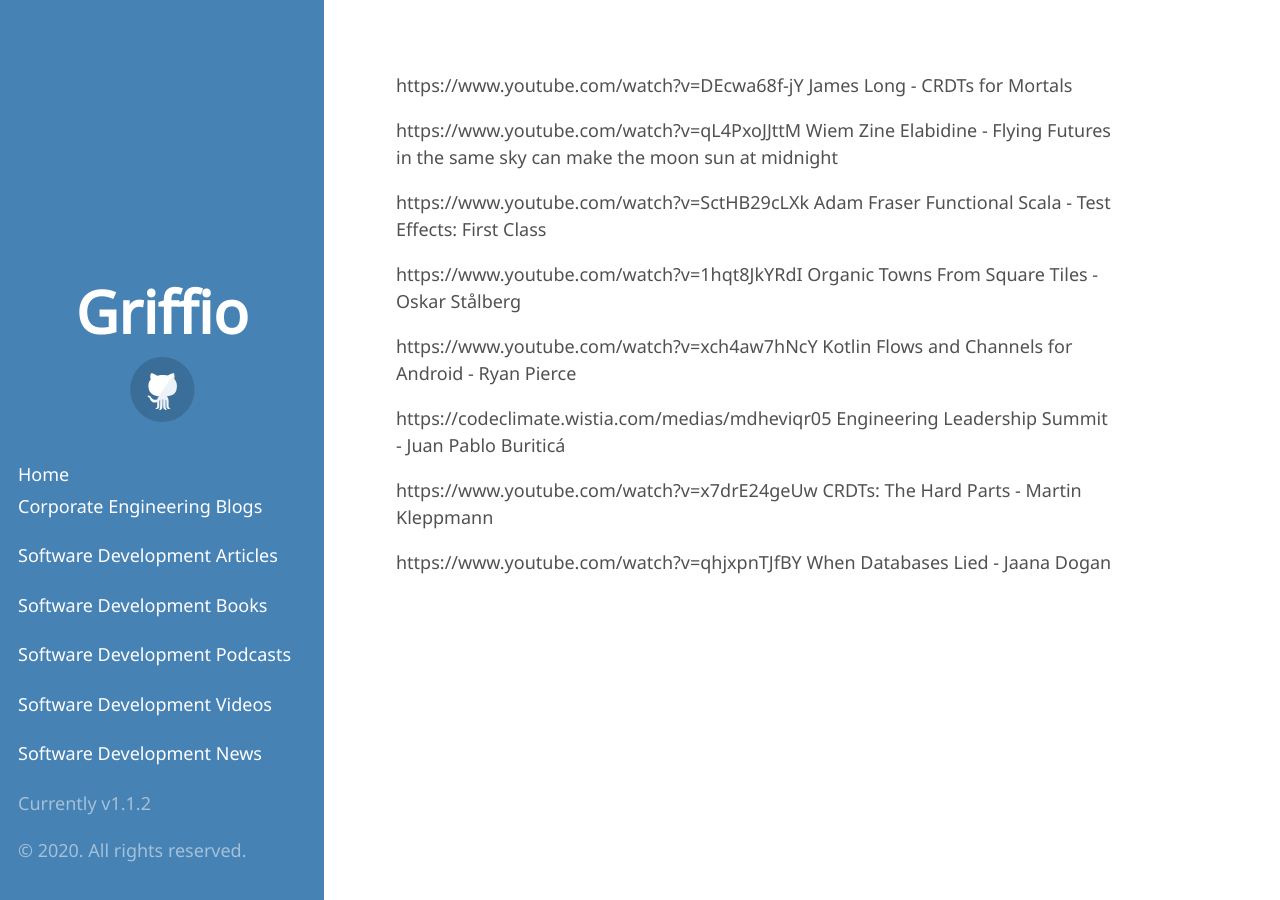
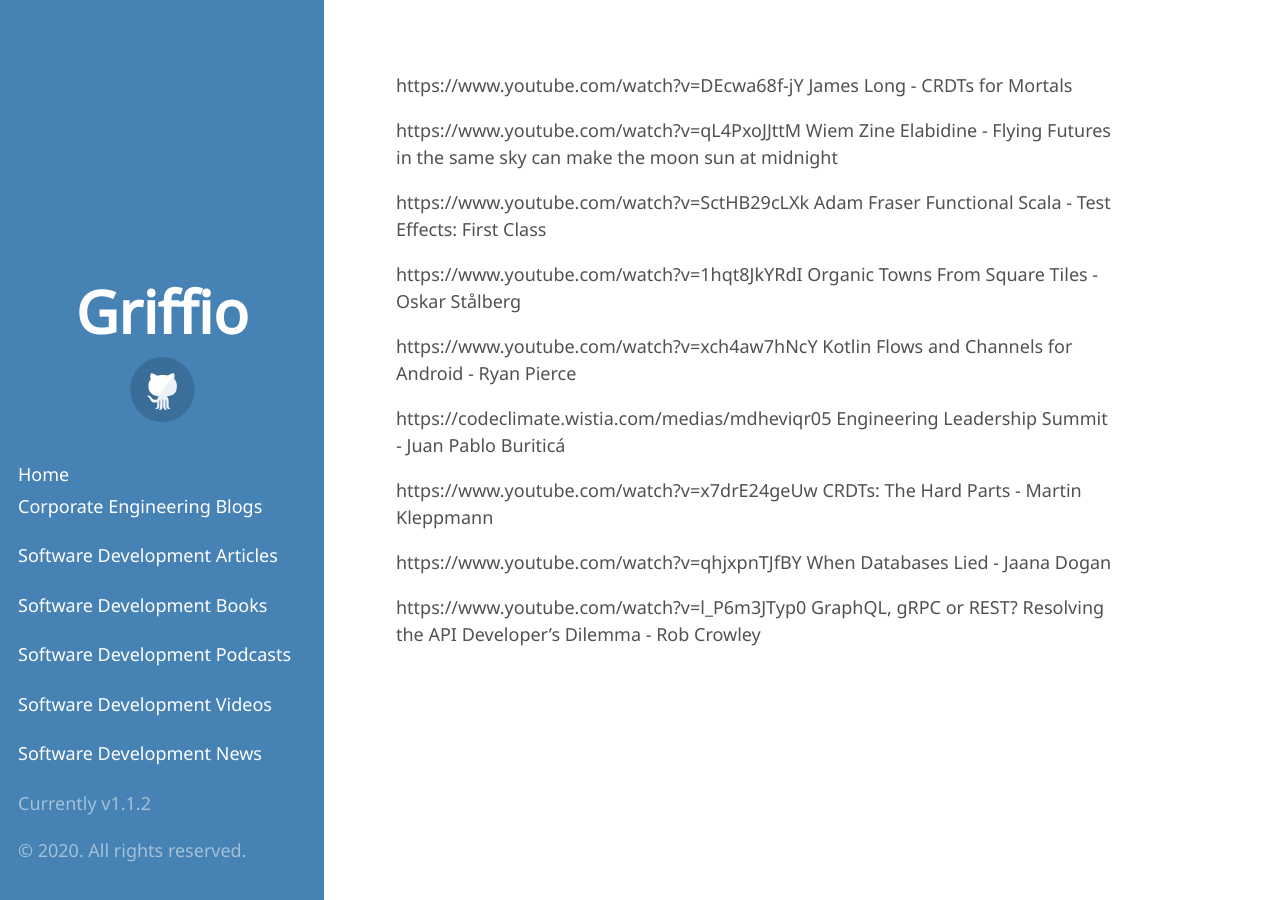
Before and after one commit to griffio/griffio.github.io, a Jekyll site: the page built from tech_talks_highlighted_2020.md, in a window 1280 px wide. Built offline with Jekyll 4.4.1, drawn with Linux system fonts in a browser that asks for light colours; some web fonts are replaced; our own code applies the rules of GitHub Pages for plain Markdown files.

Commit message:
Update tech_talks_highlighted_2020.md

```diff
--- a/tech_talks_highlighted_2020.md
+++ b/tech_talks_highlighted_2020.md
@@ -13,3 +13,5 @@
 https://www.youtube.com/watch?v=x7drE24geUw CRDTs: The Hard Parts - Martin Kleppmann
 
 https://www.youtube.com/watch?v=qhjxpnTJfBY When Databases Lied - Jaana Dogan
+
+https://www.youtube.com/watch?v=l_P6m3JTyp0 GraphQL, gRPC or REST? Resolving the API Developer's Dilemma - Rob Crowley
```
